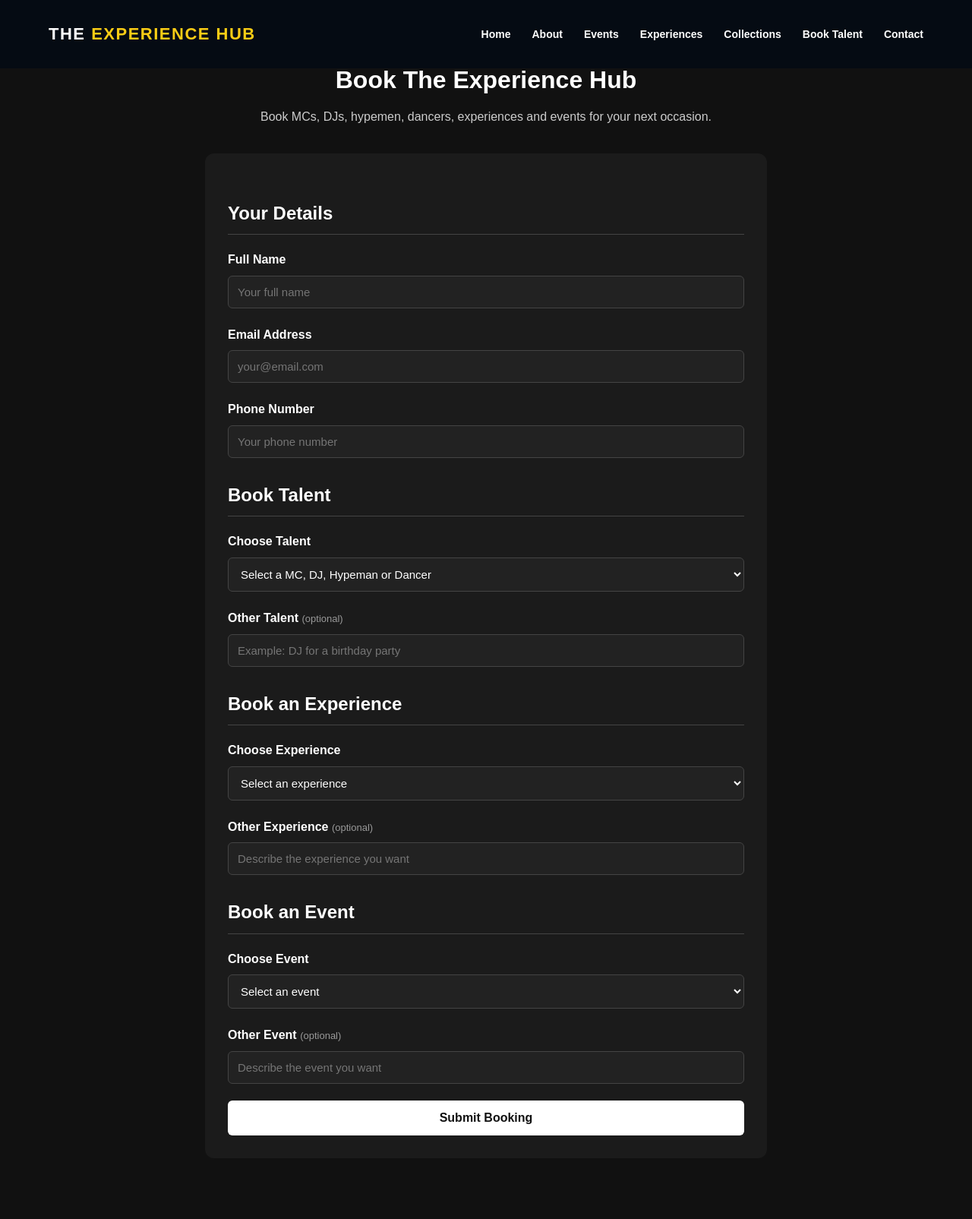
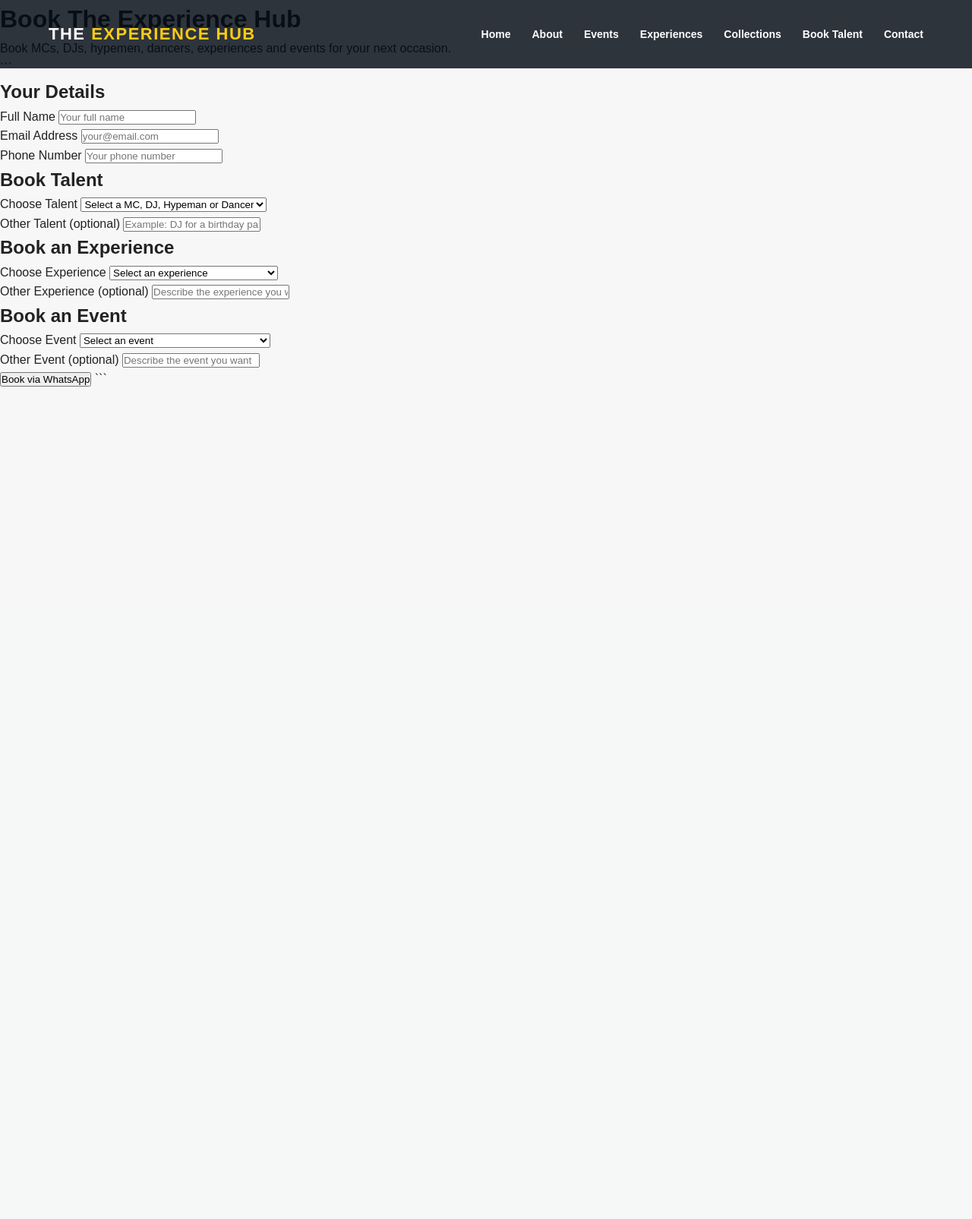
Before and after one commit to Essie006/the-experience-hub, a Django app: page /booking/ in a window 1280 px wide. Shown: the whole page at 76% size. After the commit the page ends 509 px from the top, so only its background shows below. Run offline with Django 5.2, Linux system fonts and the light colour scheme; data comes from the database, SQL or seed files in the repository; data that the repository does not hold is empty.

Commit message:
Add WhatsApp booking

````diff
--- a/hub/templates/hub/booking.html
+++ b/hub/templates/hub/booking.html
@@ -2,111 +2,6 @@
 {% load static %}
 
 {% block content %}
-
-<title>Book The Experience Hub</title>
-
-<style>
-        body {
-            font-family: Arial, sans-serif;
-            margin: 0;
-            background: #111;
-            color: #fff;
-        }
-
-        .container {
-            max-width: 800px;
-            margin: 50px auto;
-            padding: 30px;
-        }
-
-        h1 {
-            text-align: center;
-            margin-bottom: 10px;
-        }
-
-        .intro {
-            text-align: center;
-            color: #ccc;
-            margin-bottom: 35px;
-        }
-
-        .success {
-            background: #164d27;
-            color: #fff;
-            padding: 15px;
-            border-radius: 8px;
-            margin-bottom: 25px;
-            text-align: center;
-        }
-
-        form {
-            background: #1b1b1b;
-            padding: 30px;
-            border-radius: 12px;
-        }
-
-        .form-group {
-            margin-bottom: 22px;
-        }
-
-        label {
-            display: block;
-            margin-bottom: 8px;
-            font-weight: bold;
-        }
-
-        input,
-        select,
-        textarea {
-            width: 100%;
-            box-sizing: border-box;
-            padding: 12px;
-            border: 1px solid #444;
-            border-radius: 6px;
-            background: #222;
-            color: #fff;
-            font-size: 15px;
-        }
-
-        textarea {
-            min-height: 100px;
-            resize: vertical;
-        }
-
-        .section-title {
-            margin-top: 30px;
-            margin-bottom: 20px;
-            padding-bottom: 8px;
-            border-bottom: 1px solid #444;
-        }
-
-        button {
-            width: 100%;
-            padding: 14px;
-            border: none;
-            border-radius: 6px;
-            background: #fff;
-            color: #111;
-            font-size: 16px;
-            font-weight: bold;
-            cursor: pointer;
-        }
-
-        button:hover {
-            opacity: 0.9;
-        }
-
-        .optional {
-            color: #999;
-            font-size: 13px;
-            font-weight: normal;
-        }
-    </style>
-</head>
-
-<body>
-
-<div class="container">
 
 <h1>Book The Experience Hub</h1>
 
@@ -115,16 +10,13 @@
     for your next occasion.
 </p>
 
-    {% if success %}
-        <div class="success">
-            {{ success }}
-        </div>
+{% if success %} <div class="success">
+{{ success }} </div>
 {% endif %}
 
-    <form method="POST">
+<form id="bookingForm">
 
-        {% csrf_token %}
-
+```
 <h2 class="section-title">Your Details</h2>
 
 <div class="form-group">
@@ -167,18 +59,14 @@
 <h2 class="section-title">Book Talent</h2>
 
 <div class="form-group">
-            <label for="talent">
-                Choose Talent
-            </label>
+    <label for="talent">Choose Talent</label>
 
     <select id="talent" name="talent">
-
         <option value="">
             Select a MC, DJ, Hypeman or Dancer
         </option>
 
         {% for talent in talents %}
-
             <option value="{{ talent.id }}">
                 {{ talent.name }} -
                 {{ talent.get_talent_type_display }}
@@ -186,9 +74,7 @@
                     - {{ talent.price }}
                 {% endif %}
             </option>
-
         {% endfor %}
-
     </select>
 </div>
 
@@ -210,27 +96,21 @@
 <h2 class="section-title">Book an Experience</h2>
 
 <div class="form-group">
-            <label for="experience">
-                Choose Experience
-            </label>
+    <label for="experience">Choose Experience</label>
 
     <select id="experience" name="experience">
-
         <option value="">
             Select an experience
         </option>
 
         {% for experience in experiences %}
-
             <option value="{{ experience.id }}">
                 {{ experience.name }}
                 {% if experience.price %}
                     - {{ experience.price }}
                 {% endif %}
             </option>
-
         {% endfor %}
-
     </select>
 </div>
 
@@ -252,27 +132,21 @@
 <h2 class="section-title">Book an Event</h2>
 
 <div class="form-group">
-            <label for="event">
-                Choose Event
-            </label>
+    <label for="event">Choose Event</label>
 
     <select id="event" name="event">
-
         <option value="">
             Select an event
         </option>
 
         {% for event in events %}
-
             <option value="{{ event.id }}">
                 {{ event.name }}
                 {% if event.price %}
                     - {{ event.price }}
                 {% endif %}
             </option>
-
         {% endfor %}
-
     </select>
 </div>
 
@@ -292,13 +166,65 @@
 
 
 <button type="submit">
-            Submit Booking
+    Book via WhatsApp
 </button>
+```
 
 </form>
 
-</div>
+<script>
+document.getElementById("bookingForm").addEventListener("submit", function(event) {
 
-</body>
-</html>
+    event.preventDefault();
+
+    const name = document.getElementById("name").value;
+    const email = document.getElementById("email").value;
+    const phone = document.getElementById("phone").value;
+
+    const talentSelect = document.getElementById("talent");
+    const talent = talentSelect.options[talentSelect.selectedIndex].text;
+
+    const talentCustom = document.getElementById("talent_custom").value;
+
+    const experienceSelect = document.getElementById("experience");
+    const experience = experienceSelect.options[experienceSelect.selectedIndex].text;
+
+    const experienceCustom = document.getElementById("experience_custom").value;
+
+    const eventSelect = document.getElementById("event");
+    const eventName = eventSelect.options[eventSelect.selectedIndex].text;
+
+    const eventCustom = document.getElementById("event_custom").value;
+
+    let message = `Hello The Experience Hub!
+
+I would like to make a booking.
+
+CUSTOMER DETAILS
+Name: ${name}
+Email: ${email}
+Phone: ${phone}
+
+TALENT
+${talentCustom ? talentCustom : talent}
+
+EXPERIENCE
+${experienceCustom ? experienceCustom : experience}
+
+EVENT
+${eventCustom ? eventCustom : eventName}
+
+Please let me know about availability and the booking process. Thank you!`;
+
+    const whatsappNumber = "254704090975";
+
+    const whatsappURL =
+        "https://wa.me/" + whatsappNumber +
+        "?text=" + encodeURIComponent(message);
+
+    window.open(whatsappURL, "_blank");
+
+});
+</script>
+
 {% endblock %}
````
Lines whose indentation alone changed are shown as unchanged.
